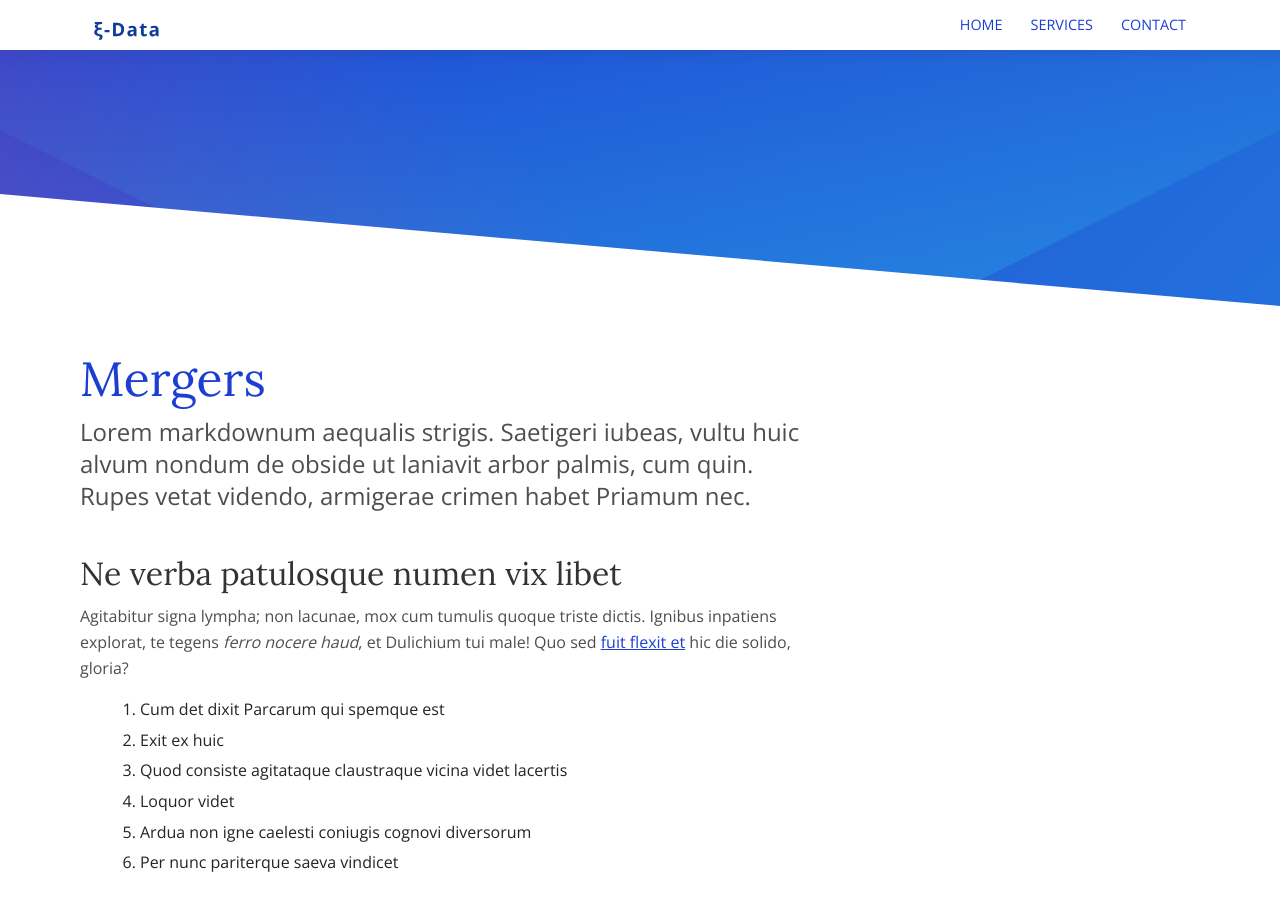
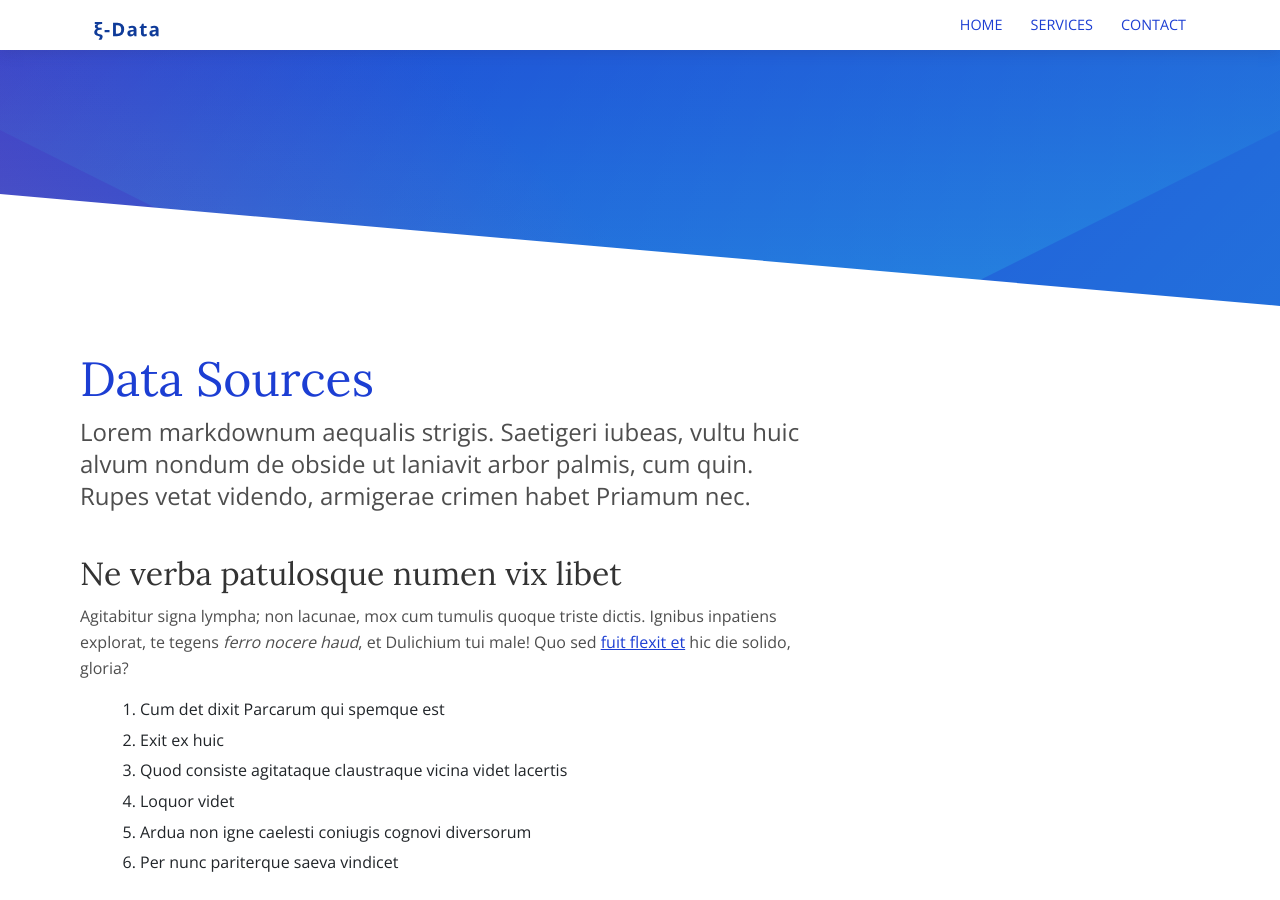
Before and after one commit to SRFAnalytics/srfanalytics.github.io, a Jekyll site: the page built from _services/mergers.md, in a window 1280 px wide and 900 px high. Built offline with Jekyll 4.4.1, drawn with Linux system fonts in a browser that asks for light colours.

Commit message:
Update mergers.md

```diff
--- a/_services/mergers.md
+++ b/_services/mergers.md
@@ -1,5 +1,5 @@
 ---
-title: "Mergers"
+title: "Data Sources"
 image: "/services/default.png"
 ---
 
```
